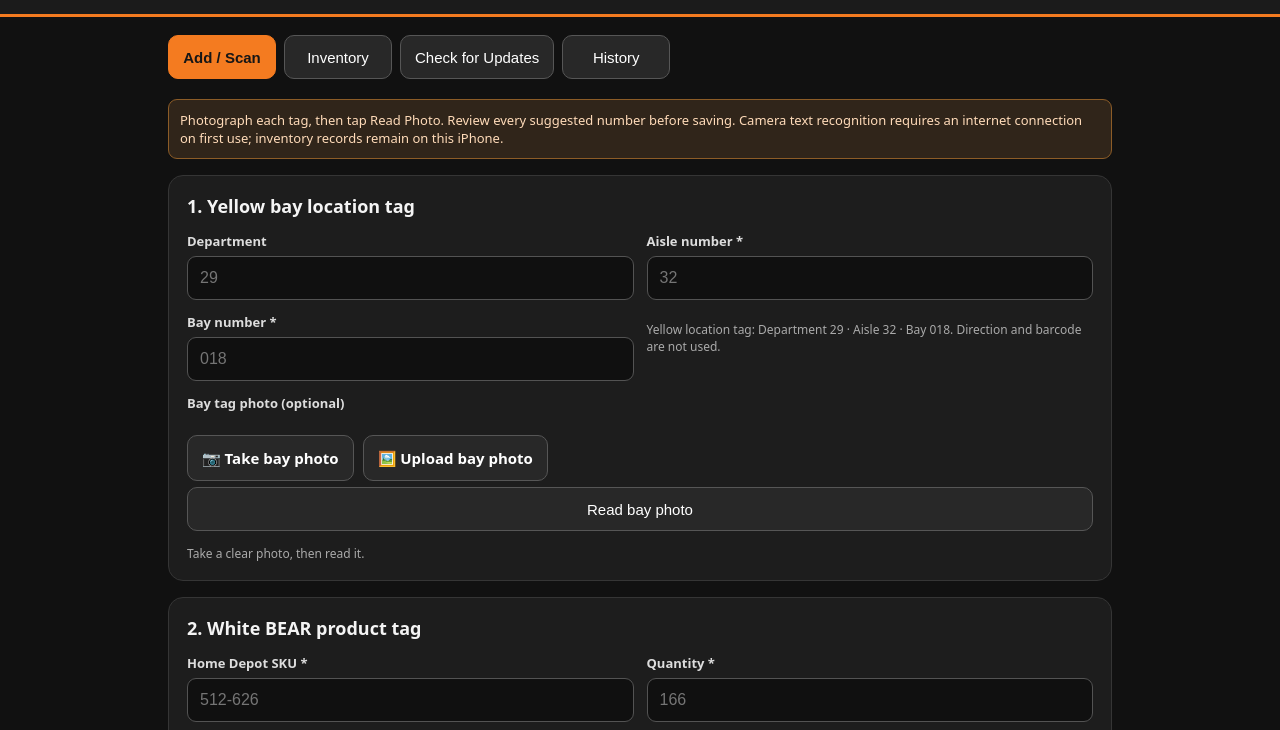
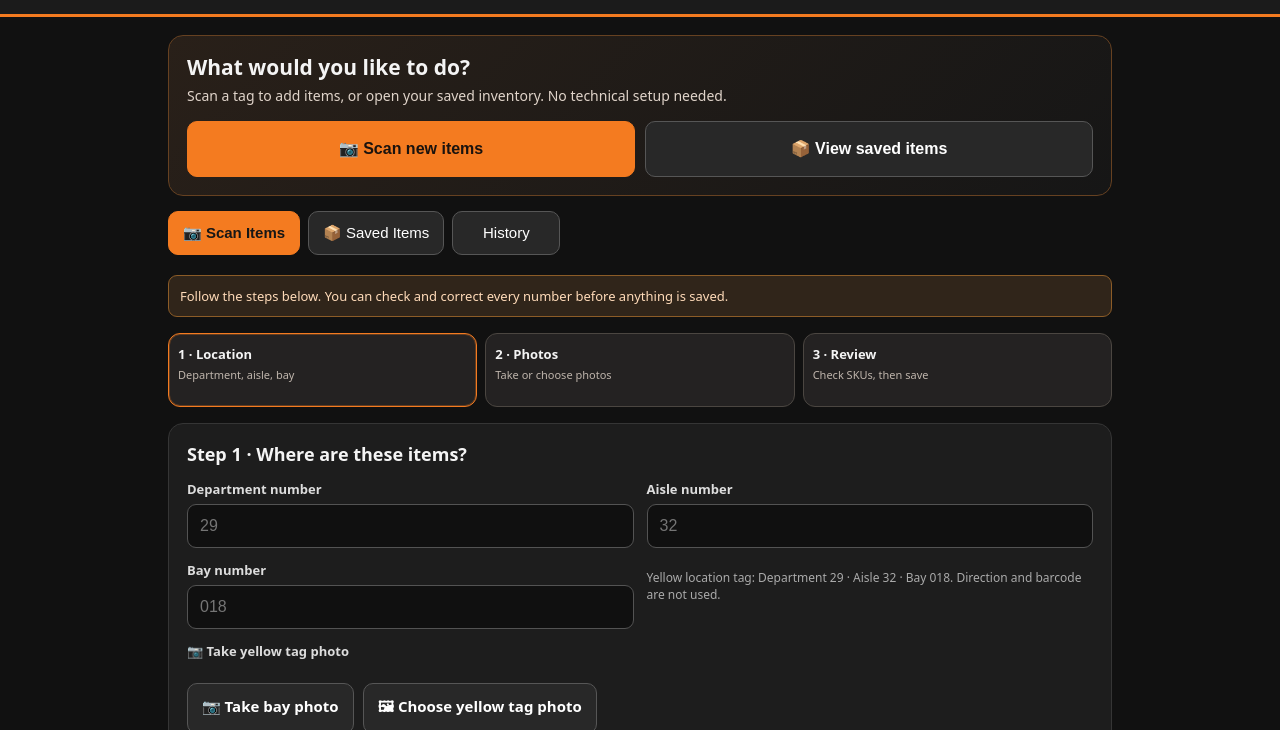
Before and after one commit to bje2525/baytag-inventory, a website: page index.html in a window 1280 px wide. Shown: the part 70-800 px from the top of the page. Drawn offline with Linux system fonts and the light colour scheme.

Commit message:
Install v2.2 RC1 Easy Mode with offline caching and regression tests

```diff
--- /dev/null
+++ b/baytag-easy-mode.js
@@ -0,0 +1,281 @@
+/* BayTag Easy Mode v2.2 development: presentation and guidance only.
+   Does not read, write, migrate or delete saved inventory. */
+(() => {
+  'use strict';
+  if (window.BayTagEasyModeLoaded) return;
+  window.BayTagEasyModeLoaded = true;
+
+  const $ = (id) => document.getElementById(id);
+  const addView = $('addView');
+  const form = $('entryForm');
+  const tabAdd = $('tabAdd');
+  const tabInventory = $('tabInventory');
+  const tabs = document.querySelector('main > .tabs');
+  const main = document.querySelector('main');
+  if (!addView || !form || !tabAdd || !tabInventory || !main) return;
+
+  const style = document.createElement('style');
+  style.textContent = `
+    .easy-welcome{padding:18px;border:1px solid #664121;border-radius:15px;background:linear-gradient(135deg,#292019,#161616);margin-bottom:15px}
+    .easy-welcome h2{font-size:21px;margin:0 0 5px;line-height:1.25}
+    .easy-welcome p{color:#e0d4ca;font-size:14px;line-height:1.55;margin:0 0 14px}
+    .easy-quick-actions{display:grid;grid-template-columns:repeat(2,minmax(0,1fr));gap:10px}
+    .easy-quick-actions button{min-height:56px;font-size:16px;font-weight:750;padding:12px 14px;text-align:center}
+    .easy-quick-actions button:first-child{background:#f47b20;color:#1a130e;border-color:#f47b20}
+    .easy-progress{display:grid;grid-template-columns:repeat(3,minmax(0,1fr));gap:8px;margin:0 0 16px}
+    .easy-step{border:1px solid #4b4641;background:#242222;border-radius:12px;padding:12px 9px;min-height:74px}
+    .easy-step .easy-step-label{display:block;font-size:13px;font-weight:750;line-height:1.25}
+    .easy-step .easy-step-note{display:block;color:#bfb5ac;font-size:11px;line-height:1.35;margin-top:6px}
+    .easy-step.is-done{border-color:#5d956f;background:#1b2b20}
+    .easy-step.is-current{border-color:#f47b20;box-shadow:inset 0 0 0 1px rgba(244,123,32,.3)}
+    .easy-step.is-done .easy-step-note{color:#b2e6bf}
+    .easy-info{background:#25231f;border:1px solid #555049;border-radius:11px;padding:12px 13px;font-size:13px;line-height:1.5;color:#ece5dc;margin:10px 0}
+    .easy-info strong{color:#fff}
+    .easy-manual{margin:14px 0 5px;border:1px solid #50483f;border-radius:13px;overflow:hidden;background:#1b1b1b}
+    .easy-manual>summary{cursor:pointer;list-style:none;font-weight:750;padding:16px;min-height:52px;background:#292520}
+    .easy-manual>summary::-webkit-details-marker{display:none}
+    .easy-manual>summary:after{content:' +';float:right;color:#ff9b51}
+    .easy-manual[open]>summary:after{content:' −'}
+    .easy-manual .easy-manual-inside{padding:14px}
+    .easy-manual .easy-manual-inside>.grid{margin:12px 0}
+    .easy-advanced{margin:12px 0;border-top:1px solid #4b4440;padding-top:13px}
+    .easy-advanced summary{cursor:pointer;color:#f8c598;font-size:14px;min-height:40px;padding:10px 0}
+    .easy-review-summary{margin:12px 0;border:1px solid #635b48;background:#29261c;border-radius:11px;padding:12px 13px;line-height:1.5;font-size:13px}
+    .easy-review-summary strong{display:block;font-size:15px;margin-bottom:4px}
+    .easy-review-summary.is-ready{border-color:#5c9469;background:#1b2d20}
+    .easy-review-summary.is-warning{border-color:#ce884a;background:#33251c}
+    .easy-help{margin:16px 0 12px;border:1px solid #4b4945;border-radius:12px;padding:0;background:#191919}
+    .easy-help>summary{padding:15px;cursor:pointer;font-size:15px;font-weight:750;min-height:50px}
+    .easy-help .easy-help-content{padding:0 16px 15px;color:#ddd;font-size:14px;line-height:1.6}
+    .easy-help p{margin:7px 0}
+    .easy-help strong{color:#ffad67}
+    .easy-help .easy-help-content button{margin-top:10px}
+    #addView .panel{scroll-margin-top:16px}
+    #scanBear,#saveBearRows,#scanBay{width:100%;font-size:16px;font-weight:750;min-height:52px;margin-top:8px}
+    #saveBearRows{background:#f47b20;color:#111;border-color:#f47b20}
+    #bearRows>.panel{border-left:4px solid #f47b20}
+    #inventoryView #search{font-size:18px;min-height:52px}
+    #inventoryView #items .item{padding:16px}
+    .easy-beginner-note{font-size:13px;line-height:1.55;color:#d6cec7;margin:6px 0 14px}
+    @media(max-width:380px){.easy-quick-actions{grid-template-columns:1fr}.easy-step{padding:10px 7px}.easy-step .easy-step-label{font-size:12px}}
+    @media(prefers-reduced-motion:reduce){html{scroll-behavior:auto}}
+  `;
+  document.head.append(style);
+
+  function make(tag, className, text) {
+    const el = document.createElement(tag);
+    if (className) el.className = className;
+    if (text != null) el.textContent = text;
+    return el;
+  }
+  function rename(id, name) {
+    const node = $(id);
+    if (node) node.textContent = name;
+  }
+  function labelFor(id, text) {
+    const label = document.querySelector(`label[for="${id}"]`);
+    if (label) label.textContent = text;
+  }
+  function jump(target) {
+    if (target?.scrollIntoView) target.scrollIntoView({block:'start',behavior:'smooth'});
+  }
+
+  rename('tabAdd', '📷 Scan Items');
+  rename('tabInventory', '📦 Saved Items');
+  const welcome = make('section', 'easy-welcome');
+  welcome.setAttribute('aria-label', 'Get started');
+  welcome.append(make('h2', '', 'What would you like to do?'));
+  welcome.append(make('p', '', 'Scan a tag to add items, or open your saved inventory. No technical setup needed.'));
+  const quick = make('div', 'easy-quick-actions');
+  const start = make('button', '', '📷 Scan new items');
+  start.type = 'button';
+  const browse = make('button', '', '📦 View saved items');
+  browse.type = 'button';
+  start.addEventListener('click', () => {tabAdd.click();jump($('entryForm'));});
+  browse.addEventListener('click', () => {tabInventory.click();jump($('inventoryView'));});
+  quick.append(start, browse);
+  welcome.append(quick);
+  main.insertBefore(welcome, main.firstChild);
+
+  // Keep update checking available but out of the main day-to-day navigation.
+  const updateButton = tabs?.querySelector('button[onclick*="checkBayTagUpdates"]');
+  if (updateButton) {
+    updateButton.textContent = 'Check app version';
+    updateButton.type = 'button';
+  }
+
+  const panels = Array.from(form.querySelectorAll(':scope > section.panel'));
+  const locationPanel = $('dept')?.closest('section.panel') || panels[0];
+  const bearPanel = $('sku')?.closest('section.panel') || panels[1];
+  if (!locationPanel || !bearPanel) return;
+  const locationHeading = locationPanel.querySelector('h2');
+  if (locationHeading) locationHeading.textContent = 'Step 1 · Where are these items?';
+  const bearHeading = bearPanel.querySelector('h2');
+  if (bearHeading) bearHeading.textContent = 'Step 2 · Take a photo of the white BEAR tag';
+
+  const oldNotice = addView.querySelector('.notice');
+  if (oldNotice) oldNotice.textContent = 'Follow the steps below. You can check and correct every number before anything is saved.';
+  labelFor('dept', 'Department number');
+  labelFor('aisleNumber', 'Aisle number');
+  labelFor('bayNumber', 'Bay number');
+  labelFor('tagDate', 'Date printed on tag (optional)');
+  labelFor('sku', 'SKU number');
+  labelFor('qty', 'How many?');
+  labelFor('search', 'Find an item by SKU, location, or name');
+  rename('scanBay', 'Read yellow location tag');
+  rename('scanBear', 'Find SKUs in my photos');
+  rename('addBearRow', '➕ Add a missing SKU');
+  rename('clearBearRows', 'Clear unsaved review');
+  rename('saveBearRows', '✅ Save reviewed items');
+  rename('exportBtn', 'Download spreadsheet (CSV)');
+  rename('backupBtn', 'Save inventory backup');
+  const restoreLabel = document.querySelector('label[for="importFile"]');
+  if (restoreLabel) restoreLabel.textContent = 'Restore a backup';
+
+  const cameraNames = {
+    bayPhoto:'📷 Take yellow tag photo',bayUpload:'🖼 Choose yellow tag photo',
+    bearPhoto:'📷 Take white tag photo',bearUpload:'🖼 Choose tag photos'
+  };
+  for (const [id, text] of Object.entries(cameraNames)) labelFor(id,text);
+
+  const progress = make('div','easy-progress');
+  progress.setAttribute('aria-label','Your progress');
+  const stepData = [
+    ['1 · Location','Department, aisle, bay'],
+    ['2 · Photos','Take or choose photos'],
+    ['3 · Review','Check SKUs, then save']
+  ];
+  const stepBoxes = stepData.map(([name,note]) => {
+    const item = make('div','easy-step');
+    item.append(make('span','easy-step-label',name),make('span','easy-step-note',note));
+    progress.append(item);
+    return item;
+  });
+  addView.insertBefore(progress,form);
+
+  // Place manual single-item entry behind a clear optional disclosure. The
+  // original inputs, IDs and submit button remain attached to the same form.
+  const manual = make('details','easy-manual');
+  manual.id = 'easyManualEntry';
+  const summary = make('summary','', '✏️ Enter one item without photos');
+  manual.append(summary);
+  const inside = make('div','easy-manual-inside');
+  inside.append(make('p','easy-beginner-note','Use this only if scanning does not work or when you want to edit one saved item.'));
+  const manualGrid = make('div','grid');
+  const moveManualField = (id, dest) => {
+    const field = $(id)?.closest('.field');
+    if (field && field !== dest && !dest.contains(field)) dest.append(field);
+  };
+  for (const id of ['sku','qty','tagDate','product','brand','model','entryStatus','lookupBtn']) moveManualField(id,manualGrid);
+  inside.append(manualGrid);
+  const advanced = make('details','easy-advanced');
+  advanced.append(make('summary','', 'More options (advanced)'));
+  moveManualField('pageHtml',advanced);
+  if (advanced.children.length > 1) inside.append(advanced);
+  const buttons = $('saveBtn')?.closest('.actions');
+  if (buttons) inside.append(buttons);
+  manual.append(inside);
+  bearPanel.append(manual);
+
+  const photoHelp = make('div','easy-info');
+  photoHelp.innerHTML = '<strong>Photo tips:</strong> Get the entire white tag in the picture, avoid glare, and keep the SKU and quantity lines readable. One tag may contain up to three SKUs.';
+  const photoField = $('bearPhoto')?.closest('.field');
+  if (photoField) photoField.insertBefore(photoHelp, photoField.firstChild);
+
+  const bayHelp = make('div','easy-info');
+  bayHelp.textContent = 'On the yellow tag, find the department number at the top and the aisle-bay numbers below it. You do not need the barcode or direction.';
+  locationPanel.append(bayHelp);
+
+  const reviewPanel = $('multiBear');
+  if (reviewPanel) {
+    const h3 = reviewPanel.querySelector('h3');
+    if (h3) h3.textContent = 'Step 3 · Check each SKU before saving';
+  }
+  const reviewSummary = make('div','easy-review-summary');
+  reviewSummary.setAttribute('role','status');
+  reviewSummary.setAttribute('aria-live','polite');
+  if (reviewPanel) {
+    const h3 = reviewPanel.querySelector('h3');
+    if (h3) h3.after(reviewSummary); else reviewPanel.prepend(reviewSummary);
+  }
+  function updateReview() {
+    const rows = Array.from($('bearRows')?.children || []);
+    if (!rows.length) {
+      reviewSummary.replaceChildren(make('strong','','No items to review yet'),make('span','','Take a photo and tap “Find SKUs in my photos,” or add one SKU by hand.'));
+      reviewSummary.className = 'easy-review-summary';
+      return;
+    }
+    const missingSku = rows.filter(r => !/^\d{3}-\d{3}$/.test(r.querySelector('[data-field="sku"]')?.value.trim()||'')).length;
+    const missingQty = rows.filter(r => !/^\d+$/.test(r.querySelector('[data-field="qty"]')?.value.trim()||'')).length;
+    const missingDate = rows.filter(r => !(r.querySelector('[data-field="tagDate"]')?.value||'').trim()).length;
+    const pieces = [];
+    if (missingSku) pieces.push(`${missingSku} missing or invalid SKU`);
+    if (missingQty) pieces.push(`${missingQty} missing quantity`);
+    if (missingDate) pieces.push(`${missingDate} missing date (check the photo)`);
+    reviewSummary.className = 'easy-review-summary ' + (missingSku||missingQty?'is-warning':'is-ready');
+    reviewSummary.replaceChildren(
+      make('strong','',`${rows.length} SKU ${rows.length===1?'entry':'entries'} ready for review`),
+      make('span','',pieces.length ? 'Check these before saving: '+pieces.join(' · ')+'.' : 'All SKUs and quantities are filled in. Confirm the numbers match the photos, then save.')
+    );
+  }
+  function updateProgress() {
+    const dept = $('dept')?.value.trim()||'';
+    const aisle = $('aisleNumber')?.value.trim()||'';
+    const bay = $('bayNumber')?.value.trim()||'';
+    const locationComplete = /^\d{1,2}$/.test(dept)&&/^\d{1,2}$/.test(aisle)&&/^\d{1,3}$/.test(bay);
+    const photoLoaded = !!($('bearPreview')?.getAttribute('src')) || Array.from($('bearRows')?.children||[]).length>0;
+    const rows = Array.from($('bearRows')?.children || []);
+    const reviewComplete = rows.length > 0 && rows.every(row =>
+      /^\d{3}-\d{3}$/.test(row.querySelector('[data-field="sku"]')?.value.trim() || '') &&
+      /^\d+$/.test(row.querySelector('[data-field="qty"]')?.value.trim() || '')
+    );
+    [locationComplete,photoLoaded,reviewComplete].forEach((done,i) => {
+      stepBoxes[i].classList.toggle('is-done',done);
+      stepBoxes[i].classList.toggle('is-current',!done && (i===0 || (i===1&&locationComplete) || (i===2&&photoLoaded)));
+    });
+    updateReview();
+  }
+  for (const id of ['dept','aisleNumber','bayNumber','sku','qty','tagDate','bearUpload','bearPhoto']) {
+    $(id)?.addEventListener('input', updateProgress);
+    $(id)?.addEventListener('change', updateProgress);
+  }
+  $('bearRows')?.addEventListener('input',updateProgress);
+  $('bearRows')?.addEventListener('change',updateProgress);
+  const observer = new MutationObserver(updateProgress);
+  if ($('bearRows')) observer.observe($('bearRows'),{childList:true});
+  if ($('bearPreview')) observer.observe($('bearPreview'),{attributes:true,attributeFilter:['src']});
+  if ($('resetBtn')) $('resetBtn').addEventListener('click',()=>queueMicrotask(updateProgress));
+  if ($('saveBearRows')) $('saveBearRows').addEventListener('click',()=>queueMicrotask(updateProgress));
+
+  // Opening an existing inventory record must also reveal its edit form.
+  document.addEventListener('click', (event) => {
+    const button = event.target.closest('button');
+    if (button && button.closest('#items .itemactions') && button.textContent.trim() === 'Edit') {
+      manual.open = true;
+      queueMicrotask(() => jump(manual));
+    }
+  });
+
+  rename('lookupBtn','Look up this SKU');
+  rename('extractBtn','Read copied product details');
+  const help = make('details','easy-help');
+  help.append(make('summary','', '❓ Help: How do I use BayTag?'));
+  const helpContent = make('div','easy-help-content');
+  for (const [title,desc] of [
+    ['1. Where are the items?','Read department, aisle and bay from the yellow location tag. You can take its picture or type the numbers.'],
+    ['2. Take photos','Take or choose photos of the white BEAR product tags. Tap “Find SKUs in my photos.”'],
+    ['3. Check and save','Check each SKU, quantity and date against the photo. Change anything that looks wrong. Tap “Save reviewed items.”'],
+    ['Find saved items','Tap “Saved Items,” then search by SKU or location.'],
+    ['Protect your data','Use “Save inventory backup” regularly. Inventory is saved only in this browser, not in a cloud account.'],
+    ['No internet?','Saved inventory can be viewed offline after the app loads. The first photo scan may need internet to download the text reader.']
+  ]) {
+    const p = make('p');
+    p.append(make('strong','',title+' '),document.createTextNode(desc));
+    helpContent.append(p);
+  }
+  if (updateButton) helpContent.append(updateButton);
+  help.append(helpContent);
+  main.append(help);
+
+  updateProgress();
+})();
--- a/baytag-upgrades.js
+++ b/baytag-upgrades.js
@@ -741,7 +741,7 @@
 
   // Distinguish checked developer functionality from unverified device accuracy.
   const versionFooter = document.querySelector('footer');
-if (versionFooter) versionFooter.textContent = 'BayTag v2.2.0-dev.2 · DEVELOPMENT · Local-only inventory · Not affiliated with The Home Depot';
+if (versionFooter) versionFooter.textContent = 'BayTag v2.2.0-rc.1 · RELEASE TEST · Local-only inventory · Not affiliated with The Home Depot';
   const localPill = document.querySelector('header .pill');
 if (localPill) localPill.textContent = 'LOCAL · TEST';
   const historyView = byId('historyView');
@@ -771,5 +771,5 @@ if (localPill) localPill.textContent = 'LOCAL · TEST';
     historyView.prepend(releasePanel);
   }
   // Keep the existing inventory storage key and export format. History/checklist keys are independent.
- window.BayTagReleaseCandidate={version:'2.2.0-dev.2',featureSet:['status','history','multi-sku-quantities','simple-location','manual-outlines','release-checklist'],storageKey:'baytag-inventory-v1'};
+ window.BayTagReleaseCandidate={version:'2.2.0-rc.1',featureSet:['status','history','multi-sku-quantities','simple-location','manual-outlines','release-checklist'],storageKey:'baytag-inventory-v1'};
 })();
--- a/index.html
+++ b/index.html
@@ -99,4 +99,4 @@ $('exportBtn').onclick=()=>{const columns=[['department','Department'],['bay','B
 $('backupBtn').onclick=()=>download('baytag-backup-'+new Date().toISOString().slice(0,10)+'.json',JSON.stringify(records,null,2),'application/json');
 $('importFile').onchange=async e=>{const f=e.target.files[0];if(!f)return;try{const parsed=JSON.parse(await f.text());if(!Array.isArray(parsed)||!parsed.every(r=>r&&typeof r==='object'&&typeof r.sku==='string'&&typeof r.bay==='string'&&Number.isSafeInteger(Number(r.quantity))&&Number(r.quantity)>=0)){throw Error('Invalid inventory backup')}if(!confirm('Restore '+parsed.length+' records? This replaces the inventory currently saved on this device. Export a backup first if needed.'))return;const prev=records.slice();records=parsed;if(!save())records=prev;render()}catch(err){alert('Restore failed: '+err.message)}finally{e.target.value=''}};
 if('serviceWorker' in navigator && location.protocol==='https:')navigator.serviceWorker.register('./sw.js').catch(()=>{});
-</script><script src="./update.js"></script><script src="./baytag-upgrades.js"></script></body></html>
+</script><script src="./update.js"></script><script src="./baytag-upgrades.js"></script><script src="./baytag-easy-mode.js"></script></body></html>
--- a/package.json
+++ b/package.json
@@ -1,6 +1,6 @@
 {
   "name": "baytag-inventory",
-  "version": "2.2.0-dev.2",
+  "version": "2.2.0-rc.1",
   "description": "Appliance over stock",
   "main": "baytag-upgrades.js",
   "scripts": {
--- a/sw.js
+++ b/sw.js
@@ -1,8 +1,8 @@
-/* BayTag v2.1.0 stable service worker. Same-origin static assets only. */
-const CACHE = 'baytag-pwa-v2-2-dev2-dates';
+/* BayTag v2.2 RC1 release-candidate service worker. Same-origin static assets only. */
+const CACHE = 'baytag-pwa-v2-2-rc1-easy';
 const ASSETS = [
   './', './index.html', './manifest.webmanifest', './icon-192.png', './icon-512.png',
-  './update.js', './baytag-upgrades.js', './version.json'
+  './update.js', './baytag-upgrades.js', './baytag-easy-mode.js', './version.json'
 ];
 self.addEventListener('install', event => {
   event.waitUntil(caches.open(CACHE).then(cache => cache.addAll(ASSETS)).then(() => self.skipWaiting()));
--- a/update.js
+++ b/update.js
@@ -1,7 +1,7 @@
 
 'use strict';
 
-const BAYTAG_VERSION = '2.2.0-dev.2';
+const BAYTAG_VERSION = '2.2.0-rc.1';
 
 async function checkBayTagUpdates() {
   try {
--- a/version.json
+++ b/version.json
@@ -1,6 +1,5 @@
-
 {
-  "version": "2.2.0-dev.2",
+  "version": "2.2.0-rc.1",
   "name": "BayTag Inventory",
-  "releaseStatus": "development"
+  "releaseStatus": "release-candidate"
 }
```
Also changed, not shown: tests/easy-mode.test.cjs (added, +74 -0 lines), README.md, 1 other file.
